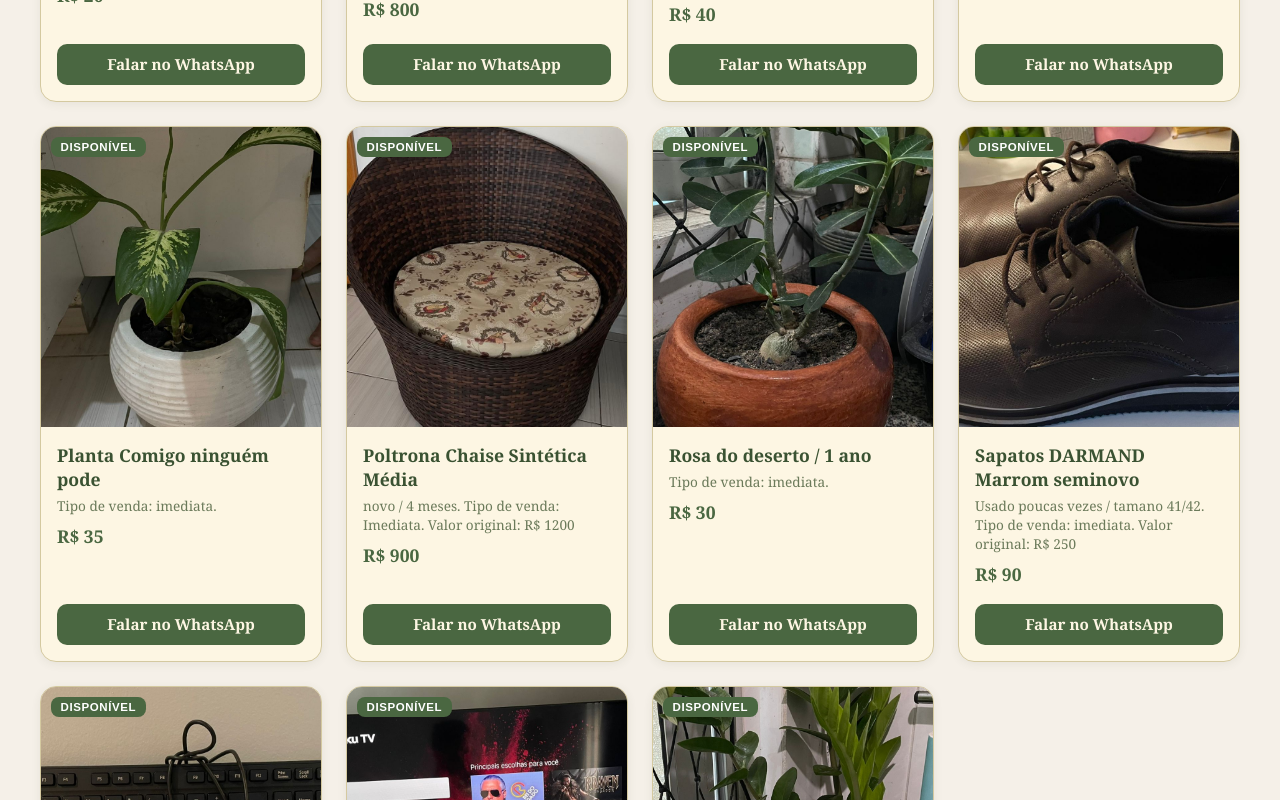
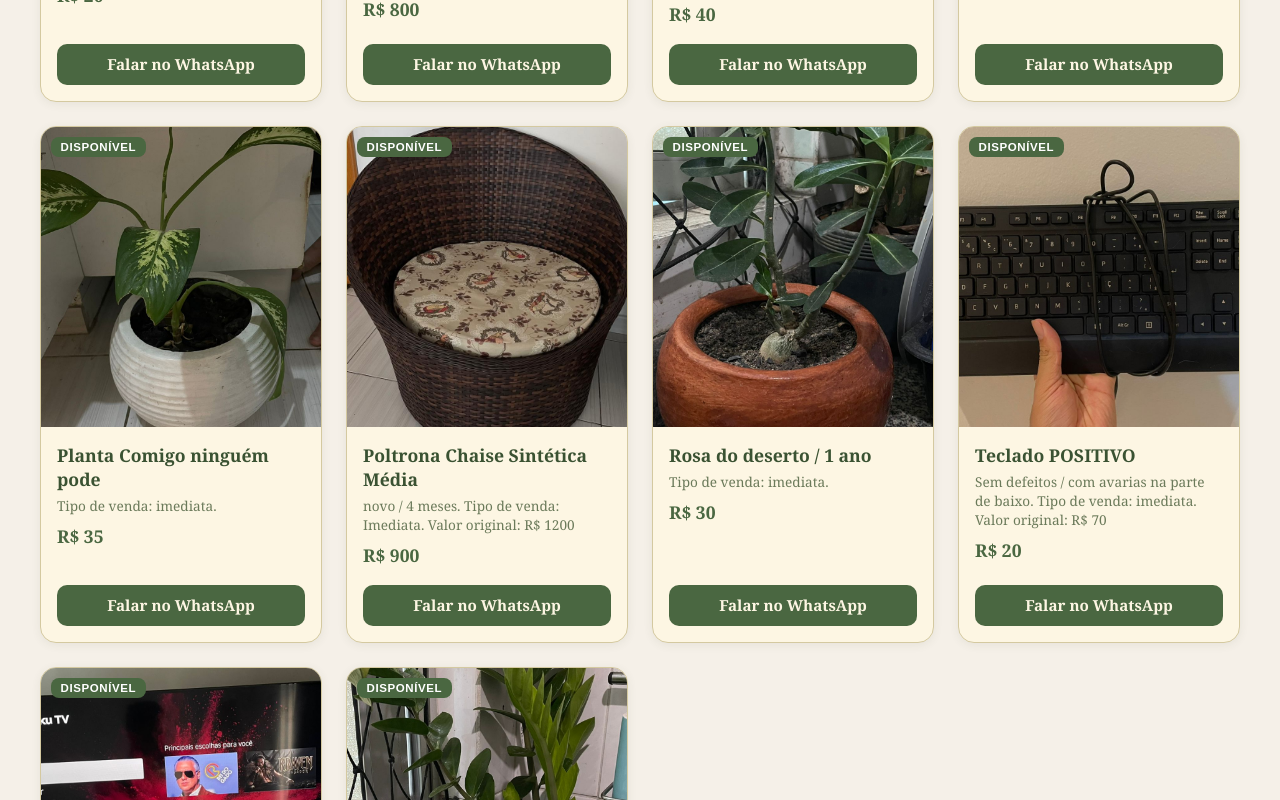
Before and after one commit to Ryaanlucas/bazar, a React (Create React App) app: page / in a window 1280 px wide. Shown: the part 2240-3040 px from the top of the page. Built offline with nearby package versions, Linux system fonts and the light colour scheme.

Commit message:
Update App.js

```diff
--- a/src/App.js
+++ b/src/App.js
@@ -174,7 +174,6 @@ const items = [
   { id: 25, name: "Rosa do deserto / 1 ano", description: "Tipo de venda: imediata.", price: "R$ 30", image: "/rosa_deserto.jpeg", tag: "disponível" },
   { id: 26, name: "Alocácia Grande 7 meses", description: "Tipo de venda: imediata", price: "R$ 30", image: "/orquidea_grande.jpeg", tag: "indisponível", sold: true },
   { id: 27, name: "Alocácia pequena 3 meses", description: "Tipo de venda: imediata", price: "R$ 20", image: "/orquidea.jpeg", tag: "indisponível", sold: true },
-  { id: 28, name: "Sapatos DARMAND Marrom seminovo", description: "Usado poucas vezes / tamano 41/42. Tipo de venda: imediata. Valor original: R$ 250", price: "R$ 90", image: "/sapato_darmand.jpeg", tag: "disponível" },
   { id: 29, name: "Zamiocuca / 9 meses", description: "Tipo de venda: imediata", price: "R$ 25", image: "/zamiocuca.jpeg", tag: "disponível" },
   { id: 30, name: "Jibóia / 1 ano e meio", description: "Tipo de venda: imediata", price: "R$ 25", image: "/jiboia.jpeg", tag: "disponível" },
   { id: 31, name: "Cafeteira star wars / Mallory", description: "Usado / 2 anos. Tipo de venda: imediata", price: "R$ 50", image: "/cafeteira_starwars.jpeg", tag: "indisponível", sold: true },
```
